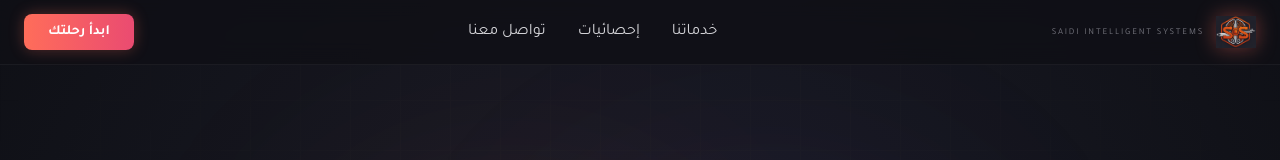
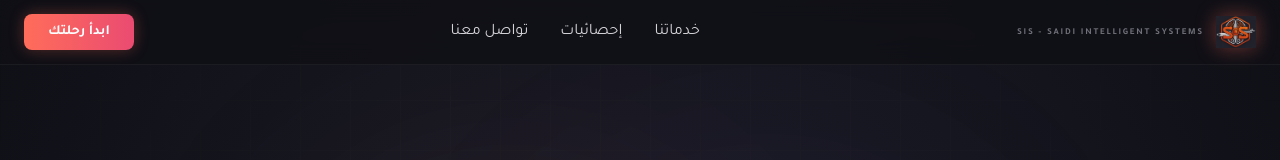
Before and after one commit to hafsa-uae/demo2026, a plain HTML site: page index.html in a window 1280 px wide. Shown: the top 160 px of the page. Drawn offline with nearby package versions, Linux system fonts and the light colour scheme.

Commit message:
Update index.html

```diff
--- a/index.html
+++ b/index.html
@@ -92,7 +92,7 @@
                 <div class="flex flex-col leading-tight hidden sm:block">
 
                  <!--   <span class="text-[8px] font-bold text-white tracking-tight">SIS - Saidi Intelligent Systems</span>   -->
-                    <span class="text-[9px] text-zinc-500 tracking-[0.2em] uppercase">Saidi Intelligent Systems</span>
+                    <span class="text-[9px] font-bold text-zinc-500 tracking-[0.2em] uppercase">SIS - Saidi Intelligent Systems</span>
                </div>
             </div>
             <div class="hidden md:flex space-x-reverse space-x-8">
```
